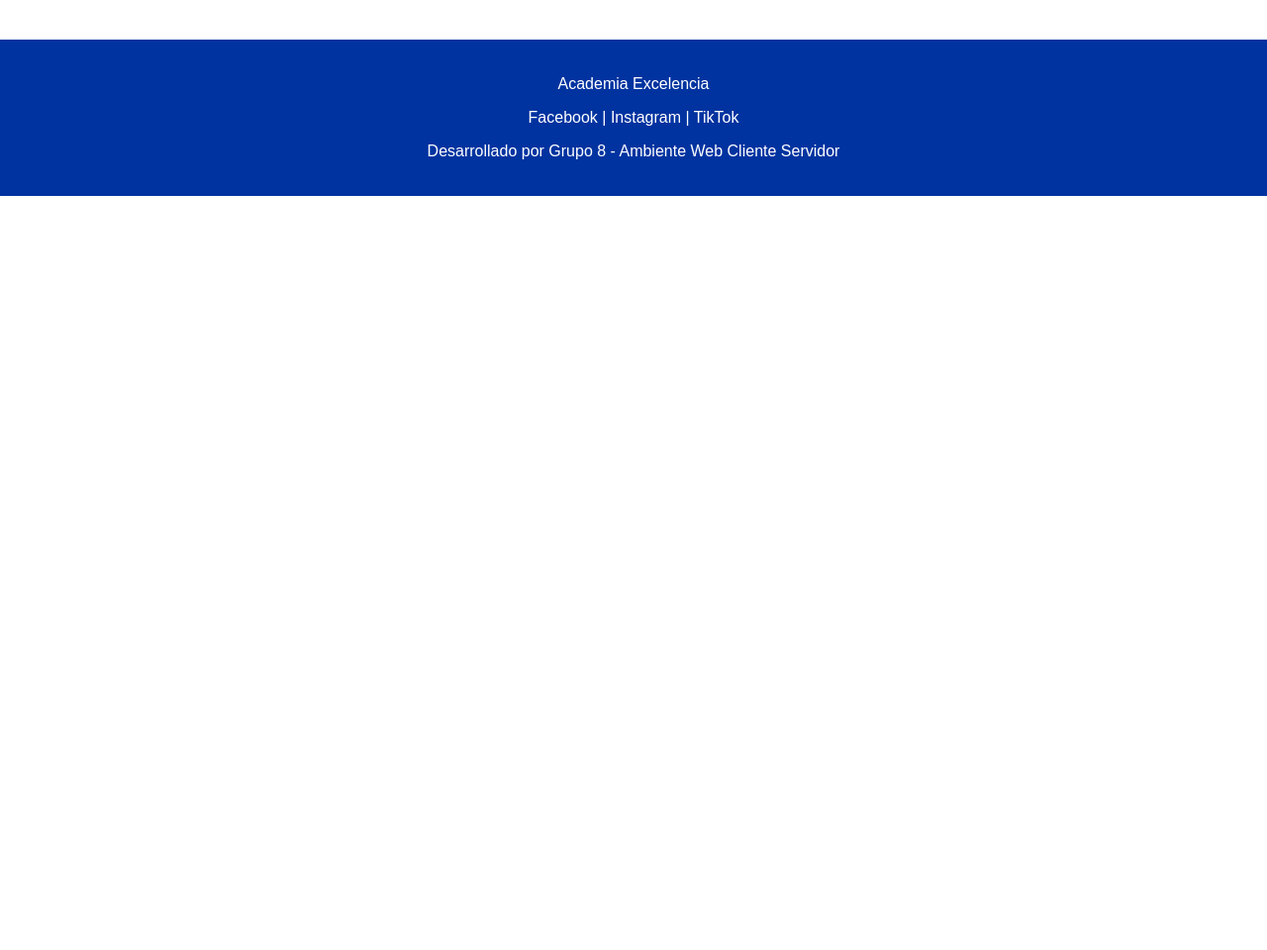
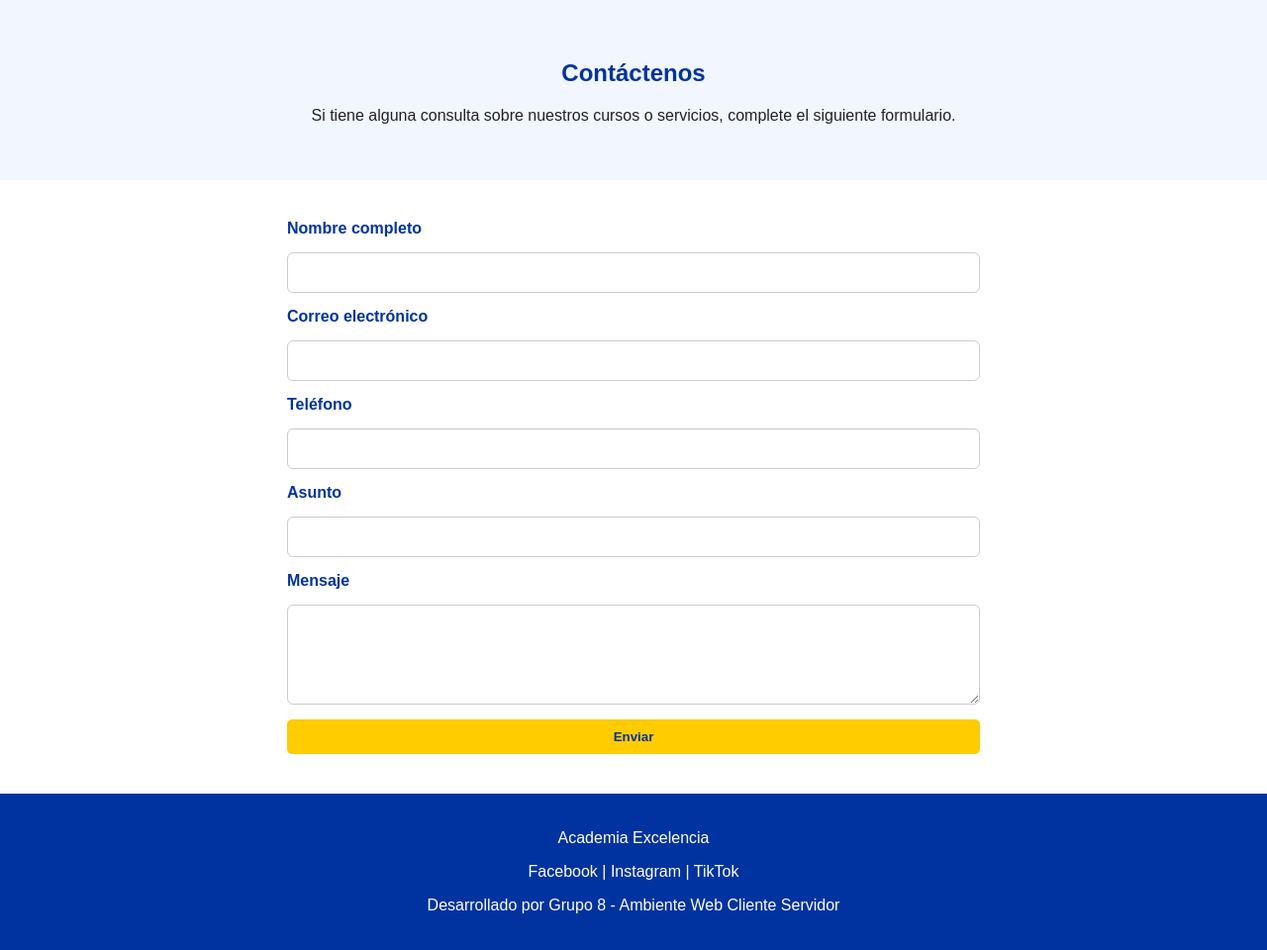
Before and after one commit to Fidelitas-Ambiente-Web-Cliente-Servidor/sc502-ln-practica1-sc502_ln_practica1_q2_2026_g8, a PHP site: template views/contacto/index.php in a window 1280 px wide. Shown: the part 142-1102 px from the top of the page at 99% size. Before the commit the page ends 340 px from the top, so only its background shows below. Run offline with PHP 8.4, Linux system fonts and the light colour scheme; the template is opened without the code that fills it, so the values that code supplies are empty.

Commit message:
Implementa módulo de contacto

```diff
--- a/css/cursos.css
+++ b/css/cursos.css
@@ -149,3 +149,34 @@ button:hover {
     border-radius:8px;
     border:1px solid #ccc;
 }
+
+/* ===== Página Contacto ===== */
+
+.contenido-contacto{
+    width: 90%;
+    max-width: 700px;
+    margin: 40px auto;
+}
+
+.contenido-contacto form{
+    display: flex;
+    flex-direction: column;
+    gap: 15px;
+}
+
+.contenido-contacto label{
+    font-weight: bold;
+    color: #0033a0;
+}
+
+.contenido-contacto input,
+.contenido-contacto textarea{
+    padding: 12px;
+    border: 1px solid #ccc;
+    border-radius: 6px;
+}
+
+.contenido-contacto p{
+    color: green;
+    font-weight: bold;
+}
--- a/views/contacto/index.php
+++ b/views/contacto/index.php
@@ -0,0 +1,106 @@
+<?php
+
+$titulo = 'Contacto | Academia Excelencia';
+
+require_once __DIR__ . '/../layout/header.php';
+
+?>
+
+<main>
+
+    <section class="hero-cursos">
+
+        <h1>Contáctenos</h1>
+
+        <p>
+            Si tiene alguna consulta sobre nuestros cursos o servicios,
+            complete el siguiente formulario.
+        </p>
+
+    </section>
+
+    <section class="contenido-contacto">
+
+        <?php if (!empty($mensaje)): ?>
+
+            <p>
+                <?php echo $mensaje; ?>
+            </p>
+
+        <?php endif; ?>
+
+        <form
+            action="index.php?controller=contacto&action=index"
+            method="POST"
+        >
+
+            <label for="nombre">
+                Nombre completo
+            </label>
+
+            <input
+                type="text"
+                id="nombre"
+                name="nombre"
+                required
+            >
+
+            <label for="correo">
+                Correo electrónico
+            </label>
+
+            <input
+                type="email"
+                id="correo"
+                name="correo"
+                required
+            >
+
+            <label for="telefono">
+                Teléfono
+            </label>
+
+            <input
+                type="text"
+                id="telefono"
+                name="telefono"
+                required
+            >
+
+            <label for="asunto">
+                Asunto
+            </label>
+
+            <input
+                type="text"
+                id="asunto"
+                name="asunto"
+                required
+            >
+
+            <label for="mensaje">
+                Mensaje
+            </label>
+
+            <textarea
+                id="mensaje"
+                name="mensaje"
+                rows="5"
+                required
+            ></textarea>
+
+            <button type="submit">
+                Enviar
+            </button>
+
+        </form>
+
+    </section>
+
+</main>
+
+<?php
+
+require_once __DIR__ . '/../layout/footer.php';
+
+?>
```
Also changed, not shown: controllers/ContactoController.php (+34 -1 lines), models/ContactoModel.php (+25 -0 lines), sql/schema.sql (+18 -0 lines).
